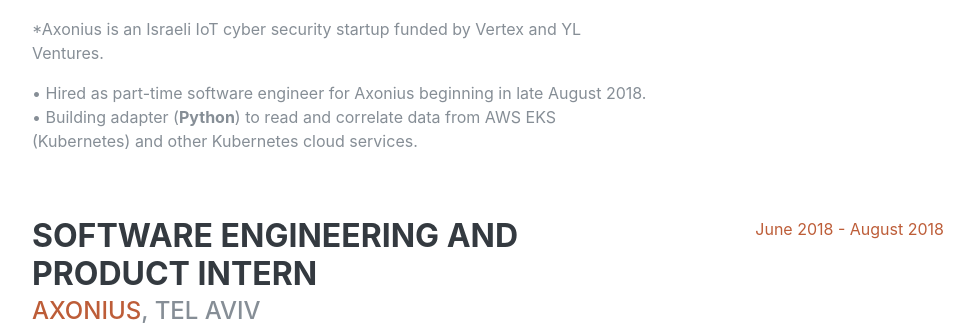
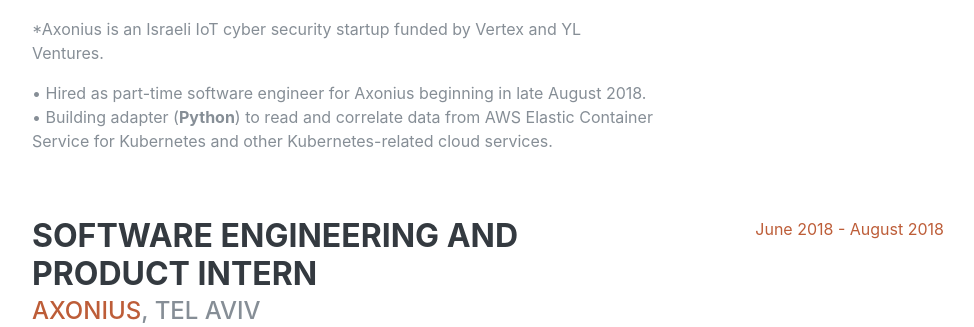
Before and after one commit to djmajor97/personal_website, a Django app: page / in a window 1280 px wide. Shown: the part 1038-1365 px from the top of the page, without its empty margins (288-1262 px from the left). Run offline with Django 3.2, Linux system fonts and the light colour scheme; some libraries are stand-ins or nearby versions; some web fonts are replaced.

Commit message:
Updated current Axonius work

```diff
--- a/resume_page/templates/resume_page/homepage.html
+++ b/resume_page/templates/resume_page/homepage.html
@@ -104,7 +104,7 @@
                 <div class="subheading mb-3"><a href="https://www.axonius.com/">Axonius</a>, Tel Aviv</div>
                 <p>*Axonius is an Israeli IoT cyber security startup funded by Vertex and YL Ventures.</p>
                 <p>• Hired as part-time software engineer for Axonius beginning in late August 2018.<br>
-                • Building adapter (<b>Python</b>) to read and correlate data from AWS EKS (Kubernetes) and other Kubernetes cloud services.</p>
+                • Building adapter (<b>Python</b>) to read and correlate data from AWS Elastic Container Service for Kubernetes and other Kubernetes-related cloud services.</p>
             </div>
             <div class="resume-date text-md-right">
               <span class="text-primary">August 2018 - Present</span>
```
